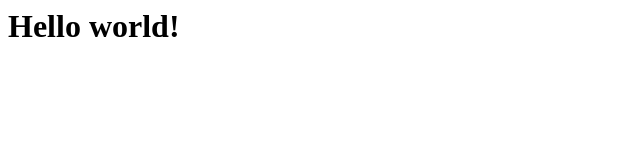
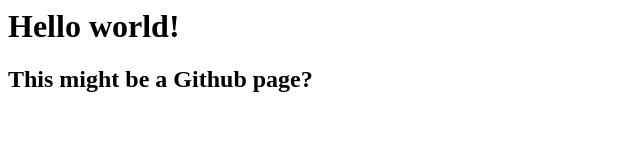
Before and after one commit to Lox-01/utilpage, a plain HTML site: page index.html in a window 1280 px wide. Shown: the whole page, without its empty margins (0-640 px from the left). Drawn offline with Linux system fonts and the light colour scheme.

Commit message:
Update index.html

```diff
--- a/index.html
+++ b/index.html
@@ -1 +1,2 @@
 <h1>Hello world!</h1>
+<h2>This might be a Github page?</h2>
```
